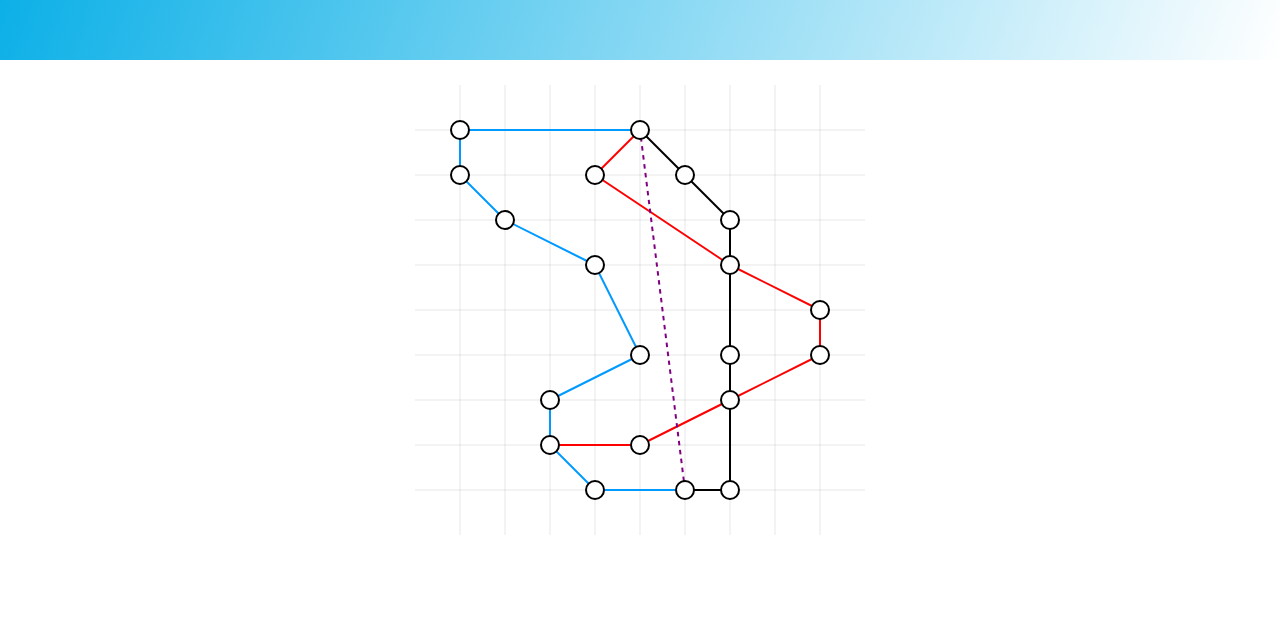
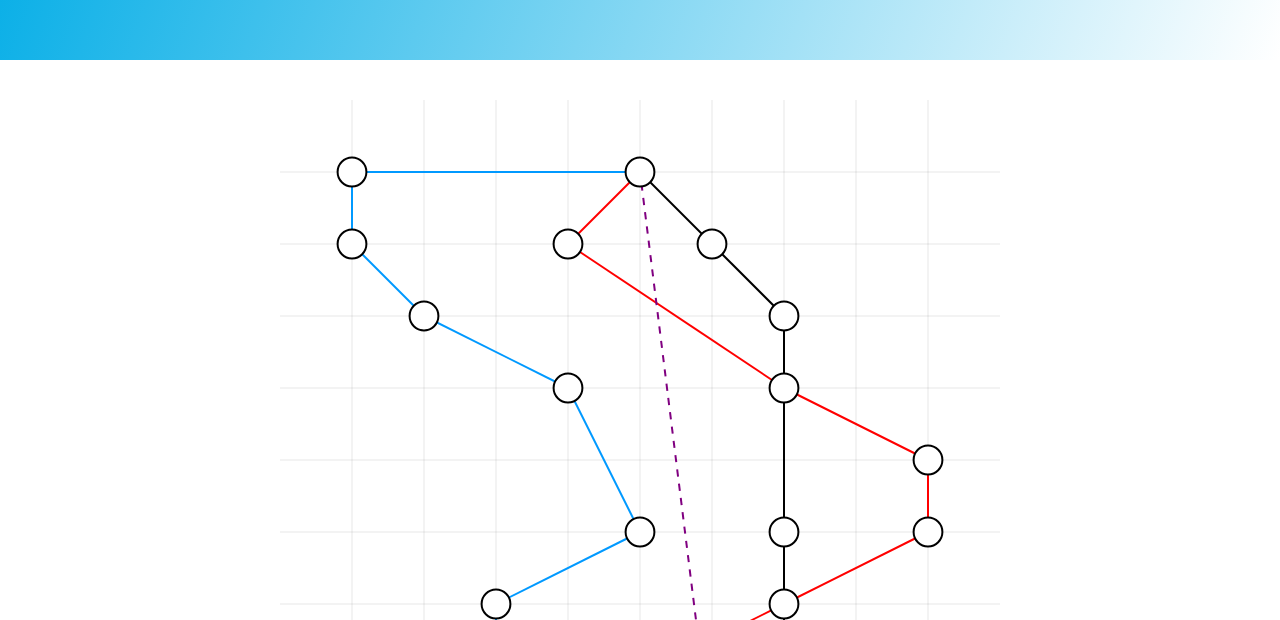
Before and after one commit to jonathontoman/winter, a plain HTML site: page index.html in a window 1280 px wide. Shown: the part 180-800 px from the top of the page. Drawn offline with Linux system fonts and the light colour scheme.

Commit message:
SVG grid lines now built with js

```diff
--- a/css/winter.css
+++ b/css/winter.css
@@ -12,7 +12,7 @@ svg {
 }
 
 /* class styles */
-.graph-line {
+.grid-line {
     stroke:black;
     stroke-width:0.1;
 }
@@ -22,7 +22,7 @@ svg {
     margin-right: auto;
 	position: relative;
 	width: 100%;
-    max-width: 500px;
+    max-width: 800px;
 }
 
 
--- a/index.html
+++ b/index.html
@@ -24,27 +24,9 @@
 
     <div class='graph-container'>
         <div class='graph-box'>
-        <svg id="networkGraph" class="graph">
-            <line class="graph-line" x1="10%" y1="0%" x2="10%" y2="100%" />
-            <line class="graph-line" x1="20%" y1="0%" x2="20%" y2="100%" />
-            <line class="graph-line" x1="30%" y1="0%" x2="30%" y2="100%" />
-            <line class="graph-line" x1="40%" y1="0%" x2="40%" y2="100%" />
-            <line class="graph-line" x1="50%" y1="0%" x2="50%" y2="100%" />
-            <line class="graph-line" x1="60%" y1="0%" x2="60%" y2="100%" />
-            <line class="graph-line" x1="70%" y1="0%" x2="70%" y2="100%" />
-            <line class="graph-line" x1="80%" y1="0%" x2="80%" y2="100%" />
-            <line class="graph-line" x1="90%" y1="0%" x2="90%" y2="100%" />
-            <line class="graph-line" x1="0%" y1="10%" x2="100%" y2="10%" />
-            <line class="graph-line" x1="0%" y1="20%" x2="100%" y2="20%" />
-            <line class="graph-line" x1="0%" y1="30%" x2="100%" y2="30%" />
-            <line class="graph-line" x1="0%" y1="40%" x2="100%" y2="40%" />
-            <line class="graph-line" x1="0%" y1="50%" x2="100%" y2="50%" />
-            <line class="graph-line" x1="0%" y1="60%" x2="100%" y2="60%" />
-            <line class="graph-line" x1="0%" y1="70%" x2="100%" y2="70%" />
-            <line class="graph-line" x1="0%" y1="80%" x2="100%" y2="80%" />
-            <line class="graph-line" x1="0%" y1="90%" x2="100%" y2="90%" />
-        </svg>
-            </div>
+            <svg id="networkGraph" class="graph">
+            </svg>
+        </div>
     </div>
 </body>
 
--- a/js/graphSVG.js
+++ b/js/graphSVG.js
@@ -3,18 +3,25 @@ Graph SVG is a module to assit in creating SVG elements used to draw two dimensi
 */
 var graphSVG = (function (configuration) {
 
+    var constants = {
+        svgNamespace: 'http://www.w3.org/2000/svg',
+        svgLine: 'line',
+        svgCircle: 'circle',
+        gridLineClass: 'grid-line'
+    };
 
-    if ( configuration === undefined)
-    {
-        var configuration  = {};
+
+    if (configuration === undefined) {
+        var configuration = {
+            gridInterval: 10
+        };
     }
 
     /*
     Builds elements
     */
-    var element = function element(tag, attribs, innerHTML) {
-        /* The svg namespace, used to create SVG eleents*/
-        var svgNamespace = 'http://www.w3.org/2000/svg';
+    var element = function (tag, attribs, innerHTML) {
+
         var e;
         if (attribs === undefined) {
             attribs = [];
@@ -23,17 +30,66 @@ var graphSVG = (function (configuration) {
             innerHTML = null;
         }
 
-        e = document.createElementNS(svgNamespace, tag);
+        e = document.createElementNS(constants.svgNamespace, tag);
         for (attrib in attribs) {
             e.setAttribute(attribs[attrib].k, attribs[attrib].v);
         }
         e.innerHTML = innerHTML;
         return e;
+    };
+
+    /* Create a grid  to fill */
+    var grid = function () {
+        var i = 10;
+        var increment = 10;
+        var max = 100;
+        var grid = [];
+
+
+        for (i; i < max; i += increment) {
+            /* vertical lines */
+            grid.push(element(constants.svgLine, [{
+                'k': 'x1',
+                'v': i + '%'
+                    }, {
+                'k': 'x2',
+                'v': i + '%'
+                    }, {
+                'k': 'y1',
+                'v': '0%'
+                    }, {
+                'k': 'y2',
+                'v': '100%'
+                    }, {
+                'k': 'class',
+                'v': constants.gridLineClass
+                    }]));
+            /* vertical lines */
+            grid.push(element(constants.svgLine, [{
+                'k': 'y1',
+                'v': i + '%'
+                    }, {
+                'k': 'y2',
+                'v': i + '%'
+                    }, {
+                'k': 'x1',
+                'v': '0%'
+                    }, {
+                'k': 'x2',
+                'v': '100%'
+                    }, {
+                'k': 'class',
+                'v': constants.gridLineClass
+                    }]));
         }
 
-    return {
+        return grid;
+
+    }
+
+
     /* Create a graph edge */
-        edge: function (x1, y1, x2, y2, diff) {
+    var edge = function (x1, y1, x2, y2, diff) {
         return element('line', [
             {
                 'k': 'x1',
@@ -60,9 +116,9 @@ var graphSVG = (function (configuration) {
                 'v': diff
                     }
                 ])
-        },
+    };
     /* Create a graph node */
-        node: function (x, y) {
+    var node = function (x, y) {
         return element('circle', [
             {
                 k: 'cx',
@@ -77,7 +133,10 @@ var graphSVG = (function (configuration) {
                 v: 'node'
                 }
             ])
-        }
+    };
+
+    return {
+        edge, node, grid
     }
 
 }());
--- a/js/winter.js
+++ b/js/winter.js
@@ -1,9 +1,7 @@
 /*
 Display the graph nodes in SVG.
 */
-function displayNodes(data) {
-    // create new html elements
-    var networkGraph = document.getElementById('networkGraph');
+function displayNodes(data,networkGraph) {
 
     for (e in data.edges) {
         networkGraph.appendChild(graphSVG.edge(data.edges[e].x1, data.edges[e].y1, data.edges[e].x2, data.edges[e].y2, data.edges[e].diff));
@@ -20,7 +18,13 @@ window.addEventListener('load', function () {
         url: 'data/nodes.json',
         dataType: "json",
         success: function (data) {
-            displayNodes(data);
+            var networkGraph = document.getElementById('networkGraph');
+            var gridLines = graphSVG.grid();
+            for (gl in gridLines)
+            {
+                networkGraph.appendChild(gridLines[gl]);
+            }
+            displayNodes(data,networkGraph);
         },
         error: function (xhr, ajaxOptions, error) {
             console.log(ajaxOptions);
```
Lines whose indentation alone changed are shown as unchanged.
